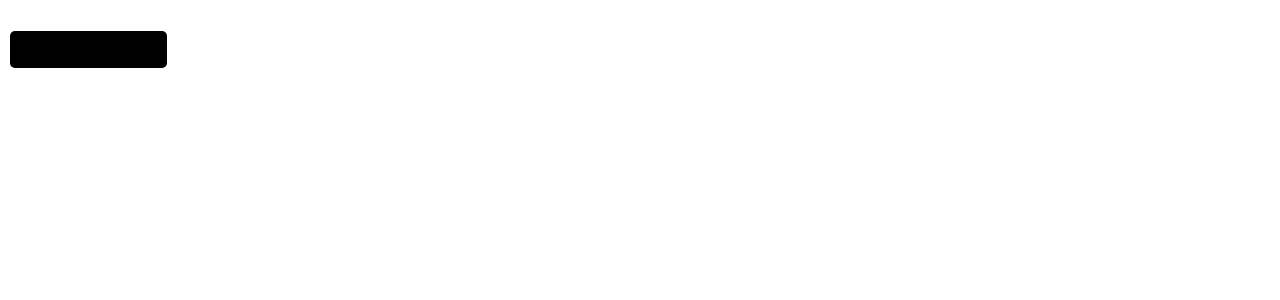
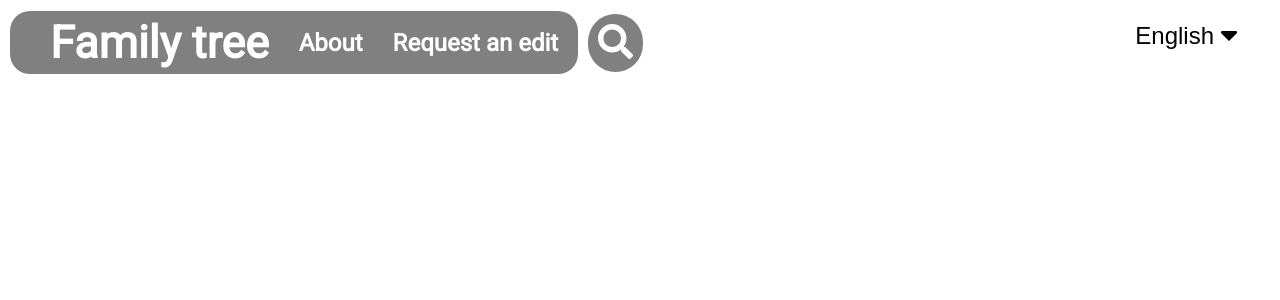
Before and after one commit to Benjamin-Uoft/Benjamin-Uoft.github.io, a React (Vite) app: page / in a window 1280 px wide. Shown: the top 300 px of the page. Built offline with nearby package versions, Linux system fonts and the light colour scheme.

Commit message:
Created initial interface

```diff
--- a/index.html
+++ b/index.html
@@ -3,6 +3,7 @@
   <head>
     <meta charset="UTF-8" />
     <link rel="icon" type="image/svg+xml" href="/vite.svg" />
+    <link href="https://fonts.googleapis.com/css2?family=Roboto" rel="stylesheet">
     <meta name="viewport" content="width=device-width, initial-scale=1.0" />
     <title>Family tree</title>
   </head>
--- a/package.json
+++ b/package.json
@@ -15,7 +15,9 @@
   "dependencies": {
     "gh-pages": "^6.3.0",
     "react": "^19.1.0",
+    "react-d3-tree": "^3.6.6",
     "react-dom": "^19.1.0",
+    "react-icons": "^5.5.0",
     "styled-components": "^6.1.18"
   },
   "devDependencies": {
--- a/src/App.tsx
+++ b/src/App.tsx
@@ -1,14 +1,8 @@
 // import { useState } from 'react'
-import styled from 'styled-components'
+import { HeaderBar, Title, Tabs, SearchIcon, LanguageToggle, HeaderContainer } from './components/styles';
+import { TiArrowSortedDown } from "react-icons/ti";
+import { FaSearch } from "react-icons/fa";
 
-
-const Header = styled.h1`
-background: black;
-border-radius: 5px;
-position: absolute;
-top: 10px;
-left: 10px;
- `
 
 
 
@@ -17,9 +11,24 @@
 
   return (
 
+      <>
+      <HeaderContainer>
+        <HeaderBar>
+          <Title>Family tree</Title>
+          <Tabs>About</Tabs>
+          <Tabs>Request an edit</Tabs>
 
-      <Header>Family tree</Header>
+        </HeaderBar>
+        <SearchIcon>
+          <FaSearch size={35} color="white" />
+        </SearchIcon>
+      </HeaderContainer>
 
+      <LanguageToggle>
+        English
+        <TiArrowSortedDown size = {30} color = "black" />
+      </LanguageToggle>
+      </>
 
   )
 }
--- /dev/null
+++ b/src/components/styles.ts
@@ -0,0 +1,72 @@
+import styled from 'styled-components';
+
+export const HeaderContainer = styled.header`
+background:transparent;
+position: absolute;
+top: -10px;
+left: 10px;
+display: flex;
+align-items: center;
+`
+
+export const HeaderBar = styled.h1`
+  background: grey;
+  border-radius: 20px;
+  padding: 5px 20px 5px 40px;
+  display: flex;
+  align-items: center;
+  gap: 30px;
+`;
+
+export const Title = styled.h1`
+  color: white;
+  font-size: 2.8rem;
+  font-family: 'Roboto', sans-serif;
+  margin: 0;
+  white-space: nowrap;
+  display:
+`;
+
+export const Tabs = styled.nav`
+  color: white;
+  font-size: 1.5rem;
+  font-family: 'Roboto', sans-serif;
+  transition-duration: 0.4s;
+
+  &:hover {
+  color:darkviolet;
+  background:rgb(147, 147, 147);
+  border-radius: 20px;
+  padding:10px;
+  cursor:pointer;}
+`;
+
+export const SearchIcon = styled.button`
+  color: grey;
+  size: 40px;
+  background: grey;
+  border-radius: 60px;
+  padding: 10px;
+  margin-left: 10px;
+  border: none;
+  transition-duration: 0.4s;
+
+  &:hover {
+    background: darkviolet;}
+  `
+
+  export const LanguageToggle = styled.button`
+  position: absolute;
+  top: 20px;
+  right: 30px;
+  display: flex;
+  align-items: center;
+  background: transparent;
+  border: none;
+  font-size: 1.5rem;
+  transition-duration: 0.4s;
+  &:hover {
+  background: lightgrey;
+  border-radius: 20px;
+  padding:10px;}
+  `
```
Also changed, not shown: 1 other file (tests, documents, lock files or other folders).
